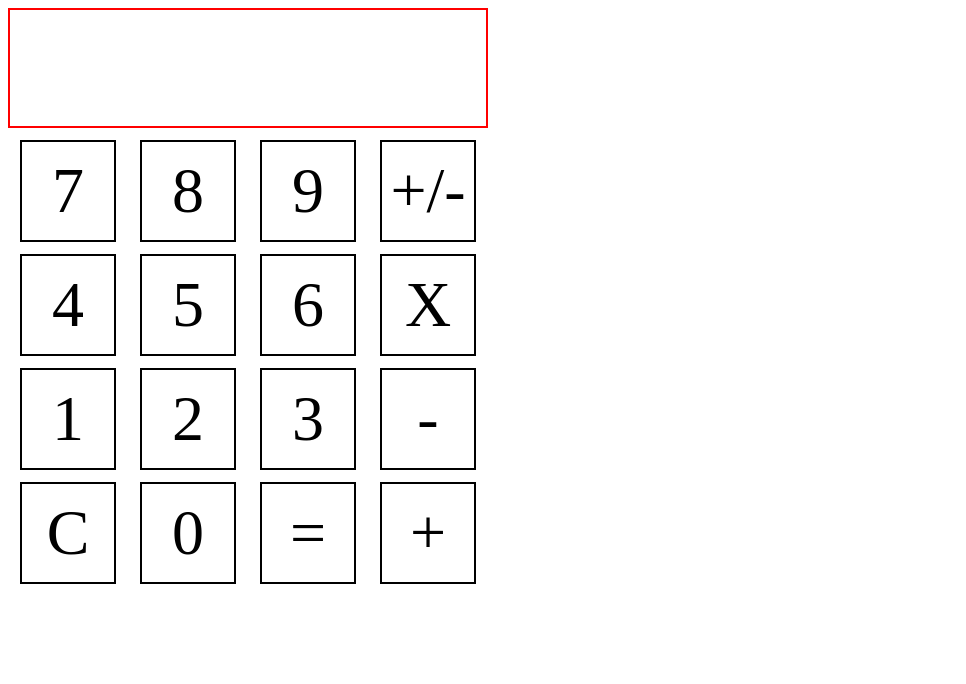
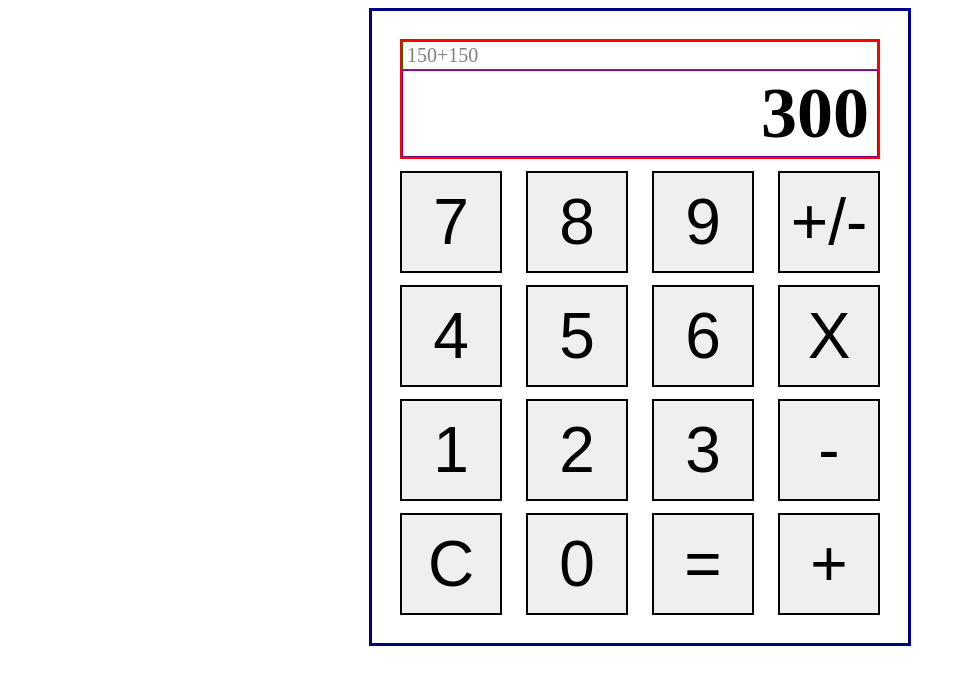
Before and after one commit to jong-just/calculatorV1, a plain HTML site: page index.html in a window 1280 px wide. Shown: the whole page, without its empty margins (0-966 px from the left). Drawn offline with Linux system fonts and the light colour scheme.

Commit message:
Add style, change divs to buttons

```diff
--- a/css/style.css
+++ b/css/style.css
@@ -7,14 +7,57 @@ body {
     margin: 0;
 }
 
+#background {
+    display: flex;
+    flex-direction: column;
+    align-items: center;
+}
+
 #container {
+    display: flex;
+    flex-direction: column;
+    align-items: center;
     margin: 8px;
+    border: 3px solid navy;
+    padding: 16px;
+}
+
+#display {
+    border: 2px solid red;
+    width: 480px;
+    height: 120px;
+    margin-top: 12px;
+}
+
+#input {
+    /* LAYOUT */
+    display: flex;
+    align-items: center;
+    padding-left: 4px;
+
+    /* BOX */
+    border: 1px solid green;
+    height: 25%;
+
+    /* TEXT */
+    font-size: 20px;
+    color: grey;
 }
 
 #results {
-    border: 2px solid red;
-    width: 480px;
-    height: 120px;
+    /* LAYOUT */
+    display: flex;
+    justify-content: right;
+    align-items: center;
+    padding-right: 8px;
+
+    /* BOX */
+    border: 1px solid purple;
+    height: 75%;
+
+    /* TEXT */
+    font-size: 72px;
+    font-weight: bold;
 }
 
 #buttonGrid {
@@ -29,7 +72,7 @@ body {
     border: 2px solid black;
     padding: 8px;
     height: 102px;
-    width: 96px;
+    width: 102px;
     margin: 12px;
 
     /* LAYOUT */
--- a/index.html
+++ b/index.html
@@ -10,36 +10,38 @@
 </head>
 
 <body>
+    <div id="background">
         <div id="container">
             <div id="display">
-            <div id="input"></div>
-            <div id="results"></div>
+                <div id="input">150+150</div>
+                <div id="results">300</div>
             </div>
 
             <div id="buttonGrid">
             <div id="column0">
-                <div id="button7" class="buttons">7</div>
-                <div id="button4" class="buttons">4</div>
-                <div id="button1" class="buttons">1</div>
-                <div id="buttonClear" class="buttons">C</div>
+                    <button id="button7" class="buttons">7</button>
+                    <button id="button4" class="buttons">4</button>
+                    <button id="button1" class="buttons">1</button>
+                    <button id="buttonClear" class="buttons">C</button>
             </div>
             <div id="column1">
-                <div id="button8" class="buttons">8</div>
-                <div id="button5" class="buttons">5</div>
-                <div id="button2" class="buttons">2</div>
-                <div id="button0" class="buttons">0</div>
+                    <button id="button8" class="buttons">8</button>
+                    <button id="button5" class="buttons">5</button>
+                    <button id="button2" class="buttons">2</button>
+                    <button id="button0" class="buttons">0</button>
                 </div>
                 <div id="column2">
-                <div id="button9" class="buttons">9</div>
-                <div id="button6" class="buttons">6</div>
-                <div id="button3" class="buttons">3</div>
-                <div id="buttonPeriod" class="buttons">=</div>
+                    <button id="button9" class="buttons">9</button>
+                    <button id="button6" class="buttons">6</button>
+                    <button id="button3" class="buttons">3</button>
+                    <button id="buttonPeriod" class="buttons">=</button>
                 </div>
                 <div id="column3">
-                <div id="buttonNeg" class="buttons">+/-</div>
-                <div id="buttonMulti" class="buttons">X</div>
-                <div id="buttonMinus" class="buttons">-</div>
-                <div id="buttonAdd" class="buttons">+</div>
+                    <button id="buttonNeg" class="buttons">+/-</button>
+                    <button id="buttonMulti" class="buttons">X</button>
+                    <button id="buttonMinus" class="buttons">-</button>
+                    <button id="buttonAdd" class="buttons">+</button>
+                </div>
             </div>
         </div>
     </div>
```
Lines whose indentation alone changed are shown as unchanged.
